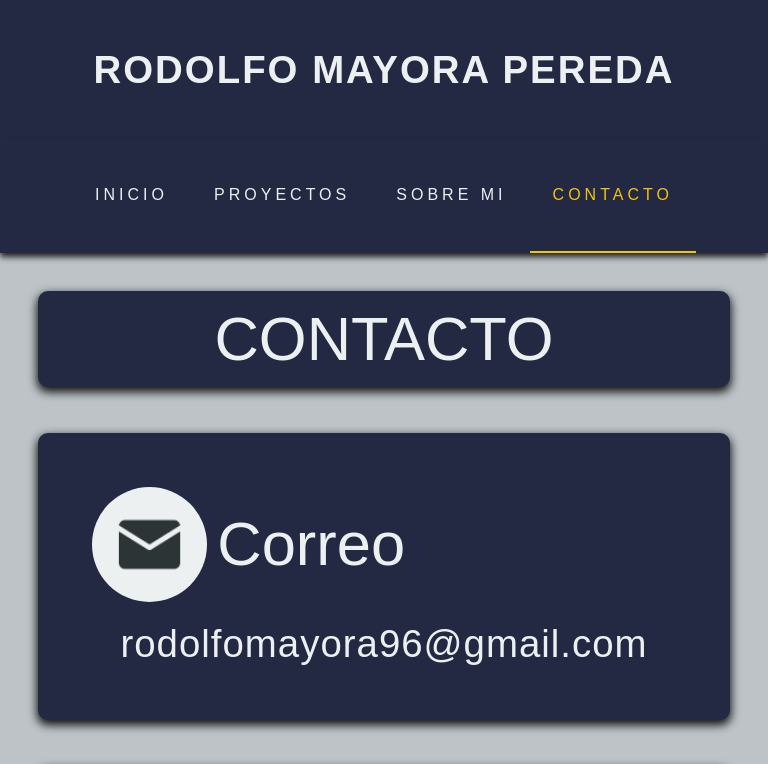
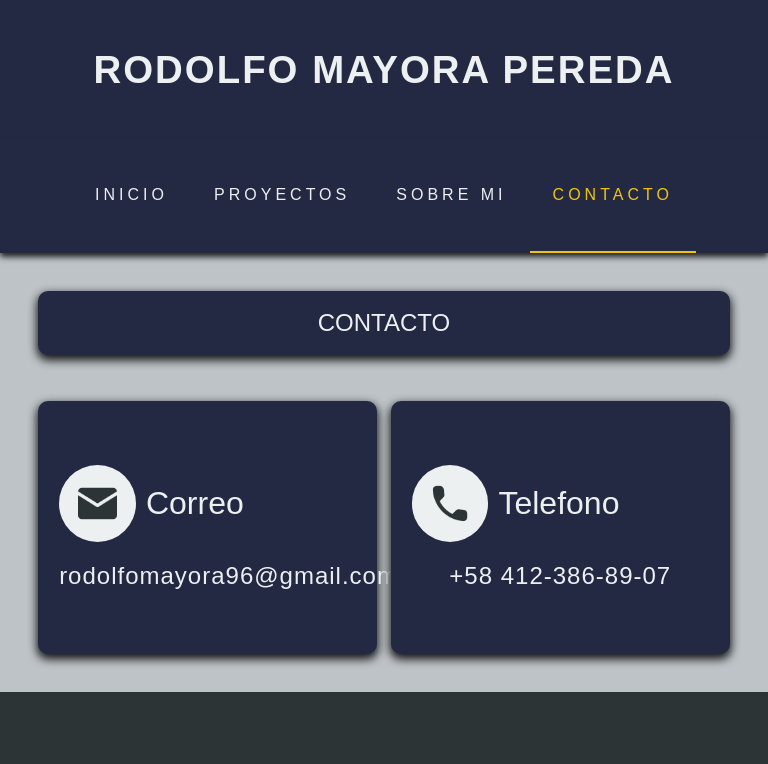
Before and after one commit to rodolfomayora/mi-portafolio, a plain HTML site: page contacto.html in a window 768 px wide. Shown: the top 764 px of the page. Drawn offline with Linux system fonts and the light colour scheme.

Commit message:
Feat: add media queries to main.css

```diff
--- a/contacto.html
+++ b/contacto.html
@@ -37,26 +37,28 @@
 	</nav>
 
 	<!-- MAIN -->
-	<main class="main-2 content">
+	<main class="main-1 main-color-2 content">
 		<h2 class="main__title"> CONTACTO </h2>
 
-		<section class="main__correo">
-			<div class="main__correo-section">
-				<img class="main__correo-img" src="img/email.png" alt="correo">
-				<span class="main__correo-title">Correo</span>
-			</div>
+		<div class="contain__contact">
+			<section class="contact__section">
+				<div class="contact__type">
+					<img class="contact__img" src="img/email.png" alt="correo">
+					<span class="contact__title">Correo</span>
+				</div>
 
-			<email class="correo"> rodolfomayora96@gmail.com </email>
-		</section>
+				<email class="contact__info"> rodolfomayora96@gmail.com </email>
+			</section>
 
-		<section class="main__telefono">
-			<div class="main__telefono-section">
-				<img class="main__telefono-img" src="img/telefono.png" alt="correo">
-				<span class="main__telefono-title"> Telefono </span>
-			</div>
+			<section class="contact__section">
+				<div class="contact__type">
+					<img class="contact__img" src="img/telefono.png" alt="correo">
+					<span class="contact__title"> Telefono </span>
+				</div>
 
-			<tel class="telefono"> +58 412-386-89-07 </tel>
-		</section>
+				<tel class="contact__info"> +58 412-386-89-07 </tel>
+			</section>
+		</div>
 	</main>
 
 	<!-- FOOTER -->
--- a/css/footer.css
+++ b/css/footer.css
@@ -58,13 +58,14 @@
 @media (min-width: 768px) and (max-width: 1199px) and (min-height: 500px) {
 
 	.footer {
-		padding-top: 6vmin;
+		padding-top: 10vmin;
 		flex-flow: row wrap;
 		justify-content: center;
 	}
 
 	.footer__section:nth-child( -n + 2) {
 		flex: 0 1 40%;
+		margin-bottom: 10vh;
 	}
 
 	.footer__nav-item {
--- a/css/main.css
+++ b/css/main.css
@@ -9,20 +9,20 @@
  *  Visual - propiedades visuales
  */
 
-.main,
+.main-1,
 .main-2 {
 	display: flex;
 	flex-direction: column;
 	padding: 5vmin;
 }
 
-.main { background-color: rgba(36,41,67,1); }
+.main-color-1 { background-color: rgba(36,41,67,1); }
 
-.main-2 { background-color: #bdc3c7; }
+.main-color-2 { background-color: #bdc3c7; }
 
 .main__title {
-	line-height: 12vmax;
-	font-size: 8vmin;
+	line-height: 11vmax;
+	font-size: 7vmin;
 	font-weight: 100;
 	text-align: center;
 	border-radius: 10px;
@@ -30,38 +30,32 @@
 	box-shadow: 0px 4px 10px 1px #111;
 }
 
+.contain__projects,
+.contain__profile,
+.contain__contact {
+	display: flex;
+	flex-direction: column;
+}
+
 .main__project {
 	align-self: center;
-	width: 90vmin;
-	height: 110vmin;
+	max-width: 90vmin;
+	height: 60vmax;
 	overflow: hidden;
 	background-color: #ecf0f1;
-}
-
-.main__project,
-.main__information,
-.main__telefono,
-.main__correo {
-	margin-top: 6vmin;
+	margin-top: 6vmin; /*** OJOOOOOOOO */
 	border-radius: 10px;
 	box-shadow: 0px 4px 10px 1px #111;
 }
 
-.main__information,
-.main__telefono,
-.main__correo {
-	padding: 7vmin;
-	font-size: 16px;
-	background-color: #242943;
-}
-
 .main__contain-img {
-	height: 200px;
+	height: 50%;
 	overflow: hidden;
 }
 
 /* mofidificar esta clase o mejor cargar la imagen con CSS*/
 .project__img { width: 100%; }
+
 
 
 /*	sobre mi
@@ -77,23 +71,34 @@
 	box-shadow: 0px 2px 10px 2px #444;
 }
 
-.main__profile-foto {
-	width: 100%;
+.main__profile-foto { width: 100%; }
+
+.main__information {
+	margin-top: 6vmin;
+	border-radius: 10px;
+	box-shadow: 0px 4px 10px 1px #111;
+	padding: 5vmin;
+	font-size: 6.2vmin;
+	background-color: #242943;
 }
-.main__information { font-size: 6vmin; }
-
 
 /*	contacto
 ===========================================================*/
-.main__telefono-section,
-.main__correo-section {
-	margin-bottom: 20px;
+.contact__section {
+	padding: 7vmin;
+	margin-top: 6vmin;
+	border-radius: 10px;
+	box-shadow: 0px 4px 10px 1px #111;
+	background-color: #242943;
+}
+
+.contact__type {
+	margin-bottom: 2.5vmax;
 	display: flex;
 	align-items: center;
 }
 
-.main__telefono-img,
-.main__correo-img {
+.contact__img {
 	width: 15vmin;
 	height: 15vmin;
 	padding: 5px;
@@ -101,16 +106,78 @@
 	background-color: #ecf0f1;
 }
 
-.main__telefono-title,
-.main__correo-title {
+.contact__title {
 	margin-left: 10px;
 	font-size: 8vmin;
 }
 
-.telefono,
-.correo {
+.contact__info {
 	display: block;
 	font-size: 5vw;
 	letter-spacing: 1px;
 	text-align: center;
 }
+
+@media (min-width: 768px) and (max-width: 1199px) and (min-height: 500px) {
+
+	.contain__projects {
+		flex-direction: row;
+		flex-wrap: wrap;
+		justify-content: space-around;
+		align-items: stretch;
+	}
+
+	.main__title {
+		line-height: 8vh;
+		font-size: 3vh;
+	}
+
+	.main__project {
+		flex: auto;
+		width: 300px;
+		max-width: 450px;
+		height: 50vh;
+		margin-left: .5%;
+		margin-right: .5%;
+	}
+
+	/** sobre mi */
+	.main-2 {
+		flex-direction: row;
+		justify-content: space-around;
+	}
+
+	.main__contain-foto {
+		align-self: flex-start;
+		width: 28vmin;
+		height: 28vmin
+	}
+
+	.contain__profile {
+		width: 75%;
+	}
+
+	.main__information {
+		font-size: 3vh;
+	}
+
+	/** Contacto */
+	.contain__contact {
+		flex-direction: row;
+		justify-content: space-between;
+	}
+
+	.contact__section {
+		width: 49%;
+		padding: 8vh 3%;
+	}
+
+	.contact__img {
+		width: 10vmin;
+		height: 10vmin;
+	}
+
+	.contact__title { font-size: 4vh; }
+
+	.contact__info { font-size: 3vh; }
+}
```
Also changed, not shown: index.html (+4 -1 lines), proyectos.html (+21 -1 lines), sobre_mi.html (+4 -2 lines).
